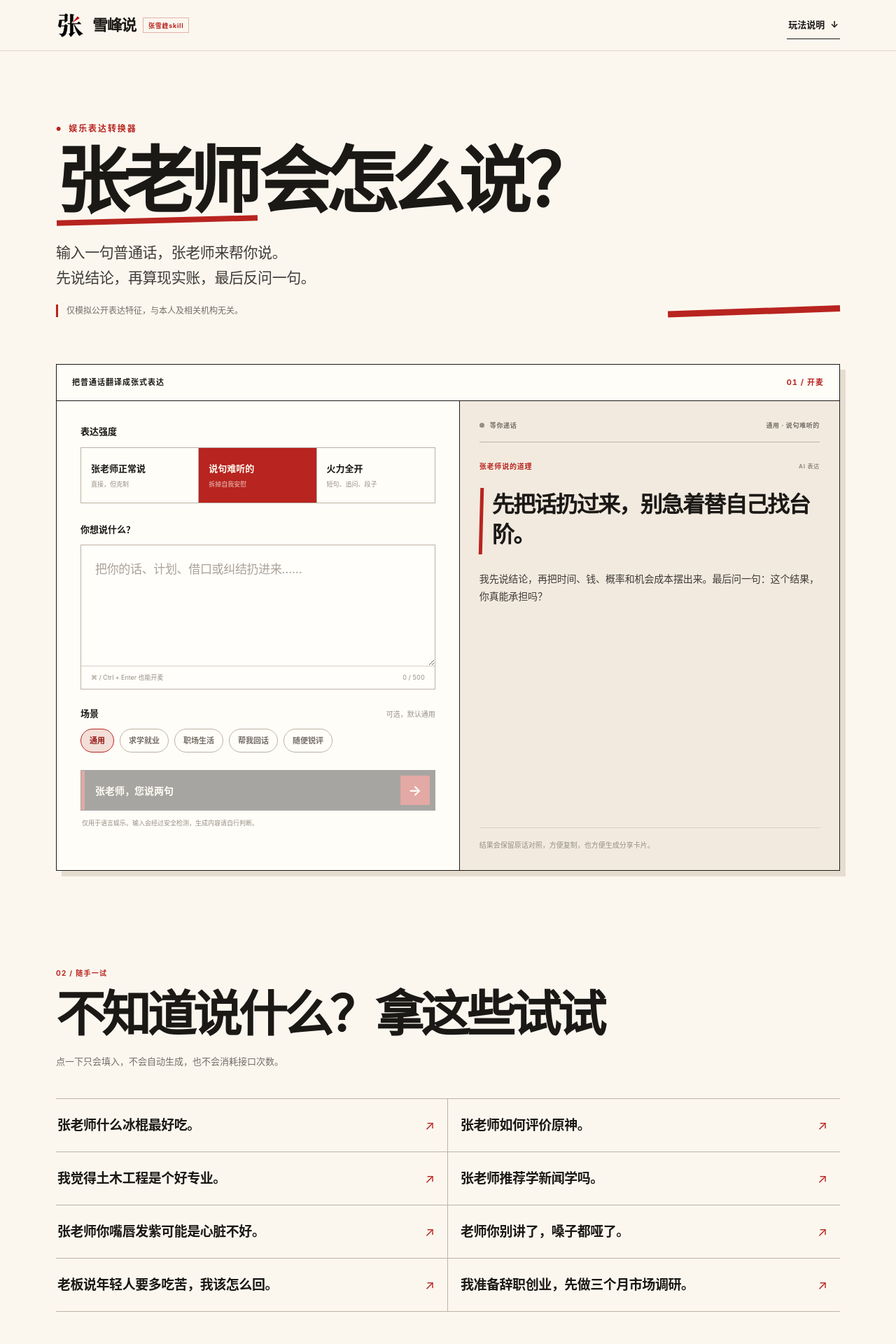
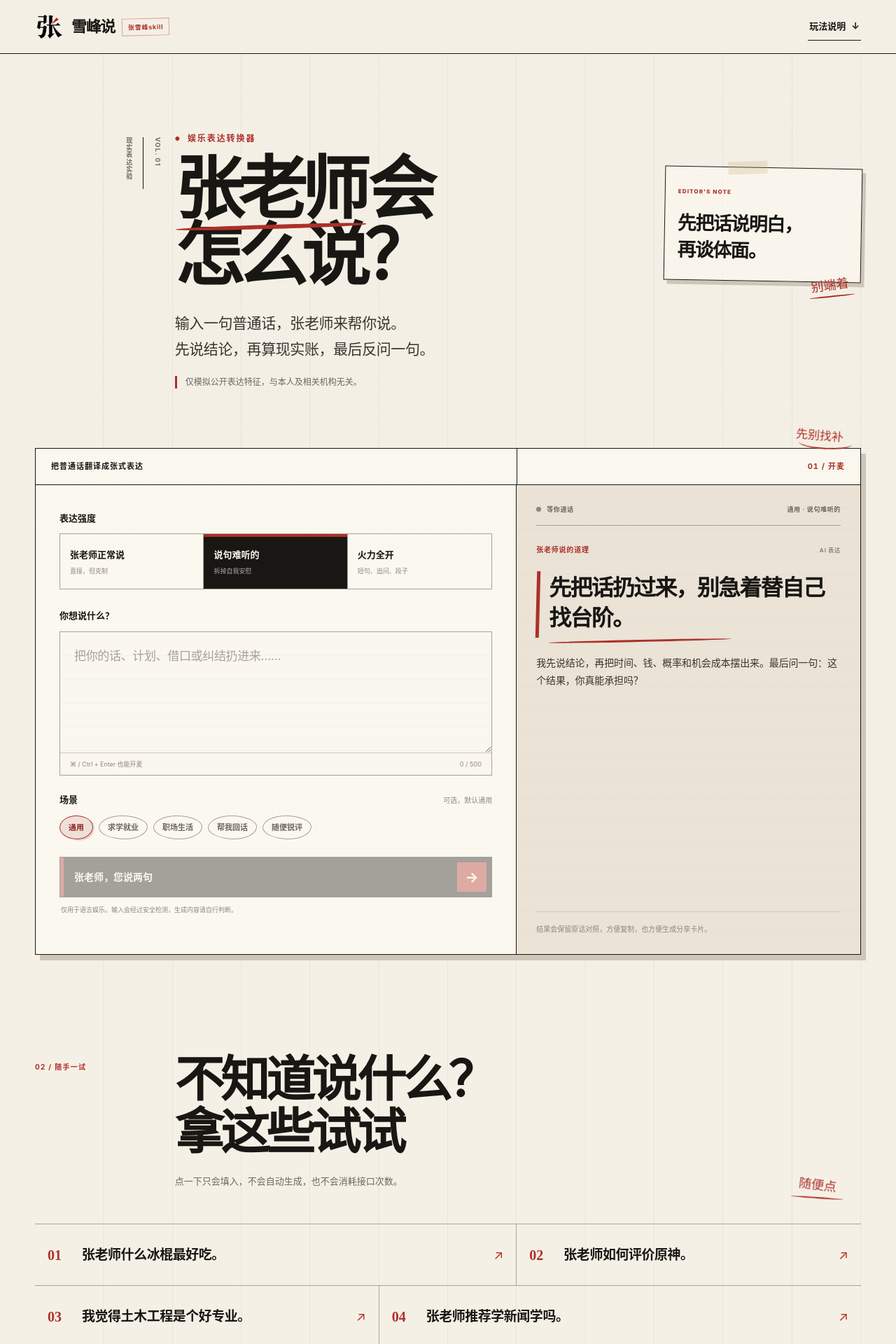
Before and after one commit to linyueguan/xuefengshuo, a Next.js app: page / in a window 1280 px wide. Shown: the top 1920 px of the page at 70% size. Built offline with nearby package versions, Linux system fonts and the light colour scheme.

Commit message:
Refine homepage editorial paper design

```diff
--- a/app/globals.css
+++ b/app/globals.css
@@ -2,24 +2,26 @@
 
 :root {
   color-scheme: light;
-  --paper: #fbf7ef;
-  --paper-deep: #f2eadf;
-  --paper-soft: #fffdf8;
-  --ink: #1b1916;
-  --ink-soft: #3f3b36;
-  --muted: #746e66;
-  --quiet: #968e84;
-  --red: #b8241f;
-  --red-dark: #951a17;
-  --red-soft: #f3ded8;
-  --line: #d8cec0;
-  --line-strong: #bdb2a4;
-  --shadow: #e5dccf;
-  --danger: #a51f1a;
+  --paper: #f5f0e6;
+  --paper-deep: #eae3d6;
+  --paper-soft: #fbf8f0;
+  --ink: #181713;
+  --ink-soft: #383630;
+  --muted: #6b675f;
+  --quiet: #8d877d;
+  --red: #ad3028;
+  --red-dark: #8f241e;
+  --red-soft: #ead4cd;
+  --line: #d0c8ba;
+  --line-strong: #aaa195;
+  --shadow: #cfc6b8;
+  --grid-line: rgba(24, 23, 19, 0.055);
+  --danger: #9f2922;
   --sans:
     -apple-system, BlinkMacSystemFont, "PingFang SC", "Hiragino Sans GB",
     "Microsoft YaHei", "Noto Sans CJK SC", sans-serif;
   --serif: "Songti SC", "STSong", "SimSun", serif;
+  --hand: "Kaiti SC", "STKaiti", "KaiTi", "FangSong", serif;
   --ease: cubic-bezier(0.22, 1, 0.36, 1);
 }
 
@@ -33,13 +35,40 @@ html {
 }
 
 body {
+  position: relative;
   margin: 0;
-  min-width: 320px;
-  background: var(--paper);
+  min-width: 0;
+  background-color: var(--paper);
+  background-image: repeating-linear-gradient(
+    90deg,
+    transparent 0,
+    transparent calc(8.3333% - 1px),
+    var(--grid-line) calc(8.3333% - 1px),
+    var(--grid-line) 8.3333%
+  );
+  background-position: center top;
+  background-size: min(1180px, calc(100% - 40px)) 100%;
+  background-repeat: no-repeat;
   color: var(--ink);
   font-family: var(--sans);
   text-rendering: optimizeLegibility;
   -webkit-font-smoothing: antialiased;
+}
+
+body::before {
+  position: fixed;
+  inset: 0;
+  z-index: 100;
+  pointer-events: none;
+  background-image: radial-gradient(
+    circle,
+    rgba(24, 23, 19, 0.42) 0.45px,
+    transparent 0.7px
+  );
+  background-size: 3px 3px;
+  content: "";
+  opacity: 0.075;
+  mix-blend-mode: multiply;
 }
 
 button,
@@ -94,16 +123,16 @@ a:active {
   position: sticky;
   top: 0;
   z-index: 30;
-  border-bottom: 1px solid rgba(216, 206, 192, 0.82);
-  background: rgba(251, 247, 239, 0.97);
+  border-bottom: 1px solid var(--ink);
+  background: rgba(245, 240, 230, 0.96);
 }
 
 .nav-inner {
   display: flex;
   align-items: center;
   justify-content: space-between;
-  width: min(1120px, calc(100% - 40px));
-  min-height: 72px;
+  width: min(1180px, calc(100% - 40px));
+  min-height: 76px;
   margin: 0 auto;
 }
 
@@ -132,12 +161,13 @@ a:active {
 }
 
 .brand-tag {
-  padding: 4px 7px 3px;
-  border: 1px solid rgba(184, 36, 31, 0.32);
+  padding: 5px 8px 4px;
+  border: 1px solid rgba(173, 48, 40, 0.38);
   color: var(--red);
   font-size: 9px;
   font-weight: 700;
   letter-spacing: 0.08em;
+  transform: rotate(-1.5deg);
 }
 
 .nav-link {
@@ -163,26 +193,46 @@ a:active {
 }
 
 main {
-  width: min(1120px, calc(100% - 40px));
+  width: min(1180px, calc(100% - 40px));
   margin: 0 auto;
 }
 
 .hero {
   position: relative;
-  padding: 102px 0 66px;
+  padding: 112px 0 84px;
   animation: rise-in 700ms var(--ease) both;
 }
 
-.hero::after {
-  position: absolute;
-  right: 0;
-  bottom: 75px;
-  width: clamp(110px, 20vw, 246px);
-  height: 9px;
-  background: var(--red);
-  content: "";
-  transform: rotate(-2deg);
-  transform-origin: right center;
+.hero-grid {
+  display: grid;
+  grid-template-columns: repeat(12, minmax(0, 1fr));
+  gap: 0 18px;
+  align-items: start;
+}
+
+.hero-folio {
+  display: flex;
+  grid-column: 1 / span 2;
+  min-height: 300px;
+  flex-direction: column;
+  align-items: flex-start;
+  gap: 13px;
+  padding-top: 7px;
+  color: var(--muted);
+  font-size: 9px;
+  font-weight: 750;
+  letter-spacing: 0.14em;
+  writing-mode: vertical-rl;
+}
+
+.hero-folio i {
+  width: 1px;
+  height: 74px;
+  background: var(--ink);
+}
+
+.hero-body {
+  grid-column: 3 / span 7;
 }
 
 .hero-kicker {
@@ -203,8 +253,8 @@ main {
 .hero h1 {
   margin: 0;
   font-family: var(--serif);
-  font-size: clamp(64px, 8.1vw, 104px);
-  line-height: 0.98;
+  font-size: clamp(64px, 7.7vw, 102px);
+  line-height: 0.96;
   font-weight: 900;
   letter-spacing: -0.085em;
   text-wrap: balance;
@@ -219,12 +269,13 @@ main {
 .hero h1 span::after {
   position: absolute;
   right: -0.03em;
-  bottom: -0.06em;
+  bottom: -0.075em;
   left: 0.01em;
-  height: 0.08em;
+  height: 0.065em;
   background: var(--red);
   content: "";
-  transform: rotate(-1.5deg);
+  border-radius: 51% 42% 48% 55%;
+  transform: rotate(-1.7deg) skewX(-7deg);
 }
 
 .hero-copy {
@@ -251,20 +302,81 @@ main {
   line-height: 1.5;
 }
 
+.hero-note {
+  position: relative;
+  grid-column: 10 / span 3;
+  margin-top: 50px;
+  padding: 20px 18px 23px;
+  border: 1px solid var(--ink);
+  background: rgba(251, 248, 240, 0.76);
+  box-shadow: 5px 6px 0 var(--shadow);
+  transform: rotate(1deg);
+}
+
+.hero-note::before {
+  position: absolute;
+  top: -9px;
+  left: 32%;
+  width: 56px;
+  height: 18px;
+  background: rgba(198, 174, 125, 0.26);
+  content: "";
+  transform: rotate(-3deg);
+}
+
+.hero-note > span {
+  color: var(--red);
+  font-size: 8px;
+  font-weight: 800;
+  letter-spacing: 0.14em;
+}
+
+.hero-note p {
+  margin: 18px 0 0;
+  font-family: var(--serif);
+  font-size: clamp(20px, 2.1vw, 28px);
+  line-height: 1.42;
+  font-weight: 900;
+  letter-spacing: -0.055em;
+}
+
+.hero-note i {
+  position: absolute;
+  right: 16px;
+  bottom: -19px;
+  color: var(--red);
+  font-family: var(--hand);
+  font-size: 18px;
+  font-style: normal;
+  transform: rotate(-9deg);
+}
+
+.hero-note i::after {
+  position: absolute;
+  right: -7px;
+  bottom: -3px;
+  left: -5px;
+  height: 2px;
+  background: var(--red);
+  content: "";
+  border-radius: 50%;
+  transform: rotate(2deg);
+}
+
 .translator {
+  position: relative;
   scroll-margin-top: 92px;
   border: 1px solid var(--ink);
   background: var(--paper-soft);
-  box-shadow: 8px 8px 0 var(--shadow);
+  box-shadow: 7px 8px 0 var(--shadow);
   animation: rise-in 780ms 80ms var(--ease) both;
 }
 
 .translator-heading {
-  display: flex;
+  display: grid;
+  grid-template-columns: 7fr 5fr;
   align-items: center;
-  justify-content: space-between;
   min-height: 52px;
-  padding: 0 22px;
   border-bottom: 1px solid var(--ink);
   color: var(--ink);
   font-size: 11px;
@@ -272,19 +384,52 @@ main {
   letter-spacing: 0.09em;
 }
 
+.translator-heading span {
+  padding: 0 22px;
+}
+
 .translator-heading span:last-child {
+  align-self: stretch;
+  display: flex;
+  align-items: center;
+  justify-content: flex-end;
+  border-left: 1px solid var(--ink);
   color: var(--red);
   font-variant-numeric: tabular-nums;
 }
 
+.translator-hand-note {
+  position: absolute;
+  top: -31px;
+  right: 24px;
+  z-index: 2;
+  color: var(--red);
+  font-family: var(--hand);
+  font-size: 17px;
+  transform: rotate(5deg);
+}
+
+.translator-hand-note::after {
+  position: absolute;
+  right: -13px;
+  bottom: -5px;
+  width: 76px;
+  height: 18px;
+  border-bottom: 2px solid var(--red);
+  border-radius: 50%;
+  content: "";
+  transform: rotate(-2deg);
+}
+
 .translator-grid {
   display: grid;
-  grid-template-columns: minmax(0, 1.03fr) minmax(0, 0.97fr);
+  grid-template-columns: repeat(12, minmax(0, 1fr));
 }
 
 .input-panel {
+  grid-column: 1 / span 7;
   min-width: 0;
-  padding: 34px;
+  padding: 38px 34px 35px;
   border-right: 1px solid var(--ink);
 }
 
@@ -360,12 +505,13 @@ main {
 }
 
 .intensity-option[aria-pressed="true"] {
-  background: var(--red);
-  color: #fffaf1;
+  background: var(--ink);
+  color: var(--paper-soft);
+  box-shadow: inset 0 4px 0 var(--red);
 }
 
 .intensity-option[aria-pressed="true"] small {
-  color: rgba(255, 250, 241, 0.76);
+  color: rgba(251, 248, 240, 0.65);
 }
 
 .input-label {
@@ -374,7 +520,13 @@ main {
 
 .textarea-shell {
   border: 1px solid var(--line-strong);
-  background: #fffefa;
+  background-color: #faf7ef;
+  background-image: repeating-linear-gradient(
+    to bottom,
+    transparent 0,
+    transparent 33px,
+    rgba(24, 23, 19, 0.055) 34px
+  );
   transition:
     border-color 180ms ease,
     box-shadow 180ms ease;
@@ -430,7 +582,7 @@ main {
   min-height: 34px;
   padding: 0 12px;
   border: 1px solid var(--line-strong);
-  border-radius: 999px;
+  border-radius: 48% 52% 46% 54% / 51% 47% 53% 49%;
   background: transparent;
   color: var(--muted);
   font-size: 11px;
@@ -449,8 +601,10 @@ main {
 
 .scene-options button[aria-pressed="true"] {
   border-color: var(--red);
-  background: var(--red-soft);
+  background: rgba(234, 212, 205, 0.66);
   color: var(--red-dark);
+  box-shadow: 2px 2px 0 var(--red-soft);
+  transform: rotate(-1deg);
 }
 
 .primary-action {
@@ -529,11 +683,18 @@ main {
 
 .result-panel {
   display: flex;
+  grid-column: 8 / span 5;
   min-width: 0;
   min-height: 670px;
   flex-direction: column;
   padding: 28px;
-  background: var(--paper-deep);
+  background-color: var(--paper-deep);
+  background-image: repeating-linear-gradient(
+    to bottom,
+    transparent 0,
+    transparent 31px,
+    rgba(24, 23, 19, 0.045) 32px
+  );
 }
 
 .result-topline {
@@ -643,6 +804,18 @@ main {
   transform: rotate(1.5deg);
 }
 
+.answer-lead::after {
+  position: absolute;
+  bottom: -5px;
+  left: 18px;
+  width: min(68%, 260px);
+  height: 3px;
+  background: var(--red);
+  content: "";
+  border-radius: 50% 45% 54% 47%;
+  transform: rotate(-1.2deg) skewX(-9deg);
+}
+
 .answer-copy p:last-child {
   margin-bottom: 0;
 }
@@ -661,7 +834,7 @@ main {
   flex: 1 1 auto;
   padding: 0 11px;
   border: 1px solid var(--line-strong);
-  background: var(--paper-soft);
+  background: rgba(251, 248, 240, 0.78);
   color: var(--ink);
   font-size: 10px;
   font-weight: 650;
@@ -680,6 +853,9 @@ main {
 .result-actions .action-emphasis {
   border-color: var(--red);
   color: var(--red);
+  font-family: var(--hand);
+  font-size: 12px;
+  transform: rotate(-1deg);
 }
 
 .result-actions button:disabled {
@@ -697,10 +873,19 @@ main {
 }
 
 .examples-section {
-  padding: 132px 0 118px;
+  padding: 142px 0 126px;
+}
+
+.section-heading {
+  position: relative;
+  display: grid;
+  grid-template-columns: repeat(12, minmax(0, 1fr));
+  gap: 0 18px;
 }
 
 .section-heading > span {
+  grid-column: 1 / span 2;
+  padding-top: 11px;
   color: var(--red);
   font-size: 10px;
   font-weight: 750;
@@ -708,8 +893,9 @@ main {
 }
 
 .section-heading h2 {
-  max-width: 820px;
-  margin: 13px 0 0;
+  grid-column: 3 / span 8;
+  max-width: 850px;
+  margin: 0;
   font-family: var(--serif);
   font-size: clamp(42px, 6vw, 70px);
   line-height: 1.08;
@@ -719,27 +905,53 @@ main {
 }
 
 .section-heading p {
-  margin: 17px 0 0;
+  grid-column: 3 / span 7;
+  margin: 20px 0 0;
   color: var(--muted);
   font-size: 13px;
   line-height: 1.65;
 }
 
+.section-scribble {
+  position: absolute;
+  right: 3%;
+  bottom: -9px;
+  color: var(--red);
+  font-family: var(--hand);
+  font-size: 18px;
+  font-style: normal;
+  transform: rotate(7deg);
+}
+
+.section-scribble::after {
+  position: absolute;
+  right: -12px;
+  bottom: -5px;
+  left: -9px;
+  height: 2px;
+  background: var(--red);
+  content: "";
+  border-radius: 50%;
+  transform: rotate(-3deg);
+}
+
 .example-list {
+  counter-reset: example;
   display: grid;
-  grid-template-columns: repeat(2, minmax(0, 1fr));
-  margin-top: 42px;
+  grid-template-columns: repeat(12, minmax(0, 1fr));
+  margin-top: 50px;
   border-top: 1px solid var(--line-strong);
 }
 
 .example-list button {
-  display: flex;
+  display: grid;
+  grid-column: span 6;
+  grid-template-columns: 34px minmax(0, 1fr) auto;
   min-width: 0;
-  min-height: 76px;
+  min-height: 88px;
   align-items: center;
-  justify-content: space-between;
-  gap: 22px;
-  padding: 15px 18px 15px 2px;
+  gap: 15px;
+  padding: 17px 18px;
   border: 0;
   border-bottom: 1px solid var(--line-strong);
   background: transparent;
@@ -752,6 +964,32 @@ main {
     background-color 180ms ease;
 }
 
+.example-list button::before {
+  counter-increment: example;
+  color: var(--red);
+  content: "0" counter(example);
+  font-family: var(--serif);
+  font-size: 20px;
+  font-weight: 900;
+  font-variant-numeric: tabular-nums;
+}
+
+.example-list button:nth-child(4n + 1) {
+  grid-column: span 7;
+}
+
+.example-list button:nth-child(4n + 2) {
+  grid-column: span 5;
+}
+
+.example-list button:nth-child(4n + 3) {
+  grid-column: span 5;
+}
+
+.example-list button:nth-child(4n) {
+  grid-column: span 7;
+}
+
 .example-list button:nth-child(odd) {
   border-right: 1px solid var(--line-strong);
 }
@@ -761,10 +999,14 @@ main {
 }
 
 .example-list button:hover {
-  padding-right: 12px;
-  padding-left: 12px;
-  background: var(--paper-deep);
+  background-color: var(--paper-deep);
+  background-image: linear-gradient(
+    101deg,
+    transparent 0 74%,
+    rgba(173, 48, 40, 0.08) 74% 100%
+  );
   color: var(--red);
+  transform: translateY(-1px);
 }
 
 .example-list button span:first-child {
@@ -783,36 +1025,69 @@ main {
 
 .recipe-section {
   scroll-margin-top: 90px;
-  padding: 90px 0 106px;
+  padding: 100px 0 118px;
   border-top: 1px solid var(--ink);
 }
 
+.recipe-layout {
+  display: grid;
+  grid-template-columns: repeat(12, minmax(0, 1fr));
+  gap: 0 18px;
+}
+
+.recipe-heading {
+  display: block;
+  grid-column: 1 / span 4;
+  padding-right: 28px;
+}
+
+.recipe-heading > span,
+.recipe-heading h2,
+.recipe-heading p {
+  display: block;
+}
+
+.recipe-heading > span {
+  padding-top: 0;
+}
+
 .recipe-heading h2 {
-  font-size: clamp(46px, 6vw, 72px);
+  margin-top: 17px;
+  font-size: clamp(46px, 5.4vw, 68px);
+}
+
+.recipe-heading p {
+  margin-top: 20px;
 }
 
 .recipe-list {
   display: grid;
-  grid-template-columns: repeat(3, minmax(0, 1fr));
-  margin-top: 48px;
+  grid-column: 5 / span 8;
+  grid-template-columns: 1fr;
+  margin-top: 0;
   border-top: 1px solid var(--line-strong);
 }
 
 .recipe-list article {
+  display: grid;
+  grid-template-columns: 84px minmax(0, 1fr);
+  gap: 0 24px;
   min-width: 0;
-  padding: 27px 28px 10px 0;
-  border-right: 1px solid var(--line-strong);
+  padding: 27px 0 29px;
+  border-right: 0;
+  border-bottom: 1px solid var(--line-strong);
 }
 
 .recipe-list article:not(:first-child) {
-  padding-left: 28px;
+  padding-left: 0;
 }
 
 .recipe-list article:last-child {
-  border-right: 0;
+  border-bottom: 0;
 }
 
 .recipe-list article > span {
+  grid-row: 1 / 3;
   color: var(--red);
   font-family: var(--serif);
   font-size: 44px;
@@ -821,14 +1096,16 @@ main {
 }
 
 .recipe-list h3 {
-  margin: 28px 0 0;
-  font-size: 18px;
+  margin: 2px 0 0;
+  font-family: var(--serif);
+  font-size: 25px;
   font-weight: 750;
+  letter-spacing: -0.04em;
 }
 
 .recipe-list p {
   max-width: 22em;
-  margin: 12px 0 0;
+  margin: 9px 0 0;
   color: var(--muted);
   font-size: 13px;
   line-height: 1.7;
@@ -839,7 +1116,7 @@ footer {
   grid-template-columns: 1fr auto 1fr;
   align-items: center;
   gap: 30px;
-  padding: 29px max(20px, calc((100vw - 1120px) / 2));
+  padding: 29px max(20px, calc((100vw - 1180px) / 2));
   border-top: 1px solid var(--ink);
   background: var(--ink);
   color: #f8f1e6;
@@ -1023,21 +1300,36 @@ footer > a {
 }
 
 @media (max-width: 899px) {
-  .hero::after {
-    bottom: 58px;
-    width: 150px;
+  .hero-grid {
+    column-gap: 14px;
+  }
+
+  .hero-folio {
+    grid-column: 1 / span 1;
+  }
+
+  .hero-body {
+    grid-column: 2 / span 8;
+  }
+
+  .hero-note {
+    grid-column: 10 / span 3;
+    padding-right: 13px;
+    padding-left: 13px;
   }
 
   .translator-grid {
-    grid-template-columns: 1fr;
+    grid-template-columns: repeat(12, minmax(0, 1fr));
   }
 
   .input-panel {
+    grid-column: 1 / span 12;
     border-right: 0;
     border-bottom: 1px solid var(--ink);
   }
 
   .result-panel {
+    grid-column: 1 / span 12;
     min-height: 0;
   }
 
@@ -1057,6 +1349,10 @@ footer > a {
 }
 
 @media (max-width: 640px) {
+  body {
+    background-size: calc(100% - 28px) 100%;
+  }
+
   .nav-inner,
   main {
     width: calc(100% - 28px);
@@ -1089,11 +1385,39 @@ footer > a {
   }
 
   .hero {
-    padding: 68px 0 47px;
-  }
-
-  .hero::after {
+    padding: 74px 0 58px;
+  }
+
+  .hero-grid {
+    display: grid;
+    grid-template-columns: repeat(12, minmax(0, 1fr));
+    gap: 0;
+  }
+
+  .hero-folio {
     display: none;
+  }
+
+  .hero-body {
+    grid-column: 1 / span 12;
+  }
+
+  .hero-note {
+    grid-column: 1 / span 12;
+    width: min(250px, calc(100% - 12px));
+    margin: 39px 0 0 auto;
+    padding: 14px 15px 17px;
+  }
+
+  .hero-note p {
+    margin-top: 11px;
+    font-size: 20px;
+  }
+
+  .hero-note i {
+    right: 12px;
+    bottom: -17px;
+    font-size: 16px;
   }
 
   .hero-kicker {
@@ -1129,6 +1453,10 @@ footer > a {
     box-shadow: 5px 5px 0 var(--shadow);
   }
 
+  .translator-hand-note {
+    display: none;
+  }
+
   .translator-heading {
     min-height: 46px;
     padding: 0 14px;
@@ -1267,15 +1595,28 @@ footer > a {
     padding: 84px 0 78px;
   }
 
+  .section-heading {
+    display: block;
+  }
+
+  .section-heading > span {
+    padding-top: 0;
+  }
+
   .section-heading h2 {
     margin-top: 10px;
     font-size: 34px;
     line-height: 1.18;
+    letter-spacing: -0.045em;
   }
 
   .section-heading p {
     margin-top: 13px;
     font-size: 11px;
+  }
+
+  .section-scribble {
+    display: none;
   }
 
   .example-list {
@@ -1289,7 +1630,8 @@ footer > a {
   }
 
   .example-list button,
-  .example-list button:nth-child(even) {
+  .example-list button:nth-child(n) {
+    grid-column: 1 / -1;
     width: 100%;
     min-width: 0;
     min-height: 72px;
@@ -1310,7 +1652,16 @@ footer > a {
     padding: 68px 0 72px;
   }
 
+  .recipe-layout {
+    display: block;
+  }
+
+  .recipe-heading {
+    padding-right: 0;
+  }
+
   .recipe-list {
+    grid-column: auto;
     grid-template-columns: 1fr;
     margin-top: 30px;
   }
--- a/app/layout.tsx
+++ b/app/layout.tsx
@@ -8,7 +8,7 @@ const description = "输入一句普通话，看看张老师会怎么说。";
 export const viewport: Viewport = {
   width: "device-width",
   initialScale: 1,
-  themeColor: "#fbf7ef",
+  themeColor: "#f5f0e6",
 };
 
 export const metadata: Metadata = {
--- a/app/page.tsx
+++ b/app/page.tsx
@@ -340,6 +340,14 @@ export default function Home() {
 
       <main id="main-content">
         <section className="hero" id="top">
+          <div className="hero-grid">
+            <div className="hero-folio" aria-hidden="true">
+              <span>VOL. 01</span>
+              <i />
+              <span>现实表达实验</span>
+            </div>
+
+            <div className="hero-body">
               <p className="hero-kicker">
                 <span aria-hidden="true">●</span>
                 娱乐表达转换器
@@ -358,6 +366,18 @@ export default function Home() {
               <p className="hero-disclaimer">
                 仅模拟公开表达特征，与本人及相关机构无关。
               </p>
+            </div>
+
+            <aside className="hero-note" aria-label="表达原则">
+              <span>EDITOR&apos;S NOTE</span>
+              <p>
+                先把话说明白，
+                <br />
+                再谈体面。
+              </p>
+              <i aria-hidden="true">别端着</i>
+            </aside>
+          </div>
         </section>
 
         <section
@@ -369,6 +389,9 @@ export default function Home() {
             <span>把普通话翻译成张式表达</span>
             <span>01 / 开麦</span>
           </div>
+          <span className="translator-hand-note" aria-hidden="true">
+            先别找补
+          </span>
 
           <div className="translator-grid">
             <form className="input-panel" onSubmit={askTeacher}>
@@ -557,6 +580,9 @@ export default function Home() {
             <span>02 / 随手一试</span>
             <h2>不知道说什么？拿这些试试</h2>
             <p>点一下只会填入，不会自动生成，也不会消耗接口次数。</p>
+            <i className="section-scribble" aria-hidden="true">
+              随便点
+            </i>
           </div>
           <div className="example-list" aria-label="示例输入">
             {examples.map((example) => (
@@ -573,9 +599,11 @@ export default function Home() {
         </section>
 
         <section className="recipe-section" id="recipe">
+          <div className="recipe-layout">
             <div className="section-heading recipe-heading">
               <span>03 / 玩法说明</span>
               <h2>张老师配方</h2>
+              <p>没有玄学，就是把问题按顺序说清楚。</p>
             </div>
             <div className="recipe-list">
               <article>
@@ -593,6 +621,7 @@ export default function Home() {
                 <h3>反问收尾</h3>
                 <p>最后问一句：这个结果你真能承担吗？</p>
               </article>
+            </div>
           </div>
         </section>
       </main>
```
Also changed, not shown: 1 other file (tests, documents, lock files or other folders). Lines whose indentation alone changed are shown as unchanged.
